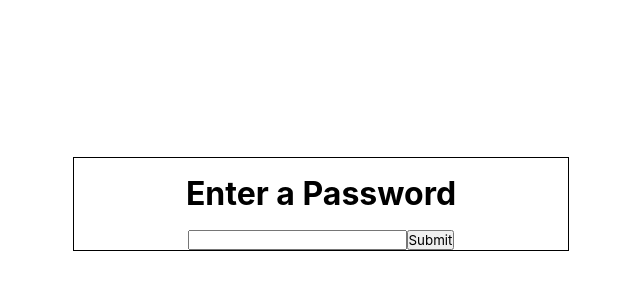
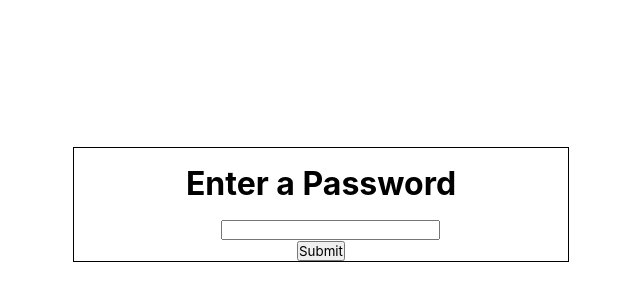
Before and after one commit to ScorpQ/basic-React, a React (Create React App) app in the folder auth-form/: page / in a window 1280 px wide. Shown: the part 116-416 px from the top of the page, without its empty margins (319-959 px from the left). Built offline with nearby package versions, Linux system fonts and the light colour scheme.

Commit message:
Project finished.

```diff
--- a/auth-form/src/sass/style.scss
+++ b/auth-form/src/sass/style.scss
@@ -23,4 +23,8 @@
     &-info{
       margin: 2rem 3rem;
     }
+    form{
+      width: 12.5rem;
+      margin: 0 auto;
+    }
   }
--- a/auth-form/src/style.css
+++ b/auth-form/src/style.css
@@ -21,5 +21,9 @@ body {
 .contact-info {
   margin: 2rem 3rem;
 }
+.contact form {
+  width: 12.5rem;
+  margin: 0 auto;
+}
 
 /*# sourceMappingURL=style.css.map */
```
Also changed, not shown: 1 other file (tests, documents, lock files or other folders).
